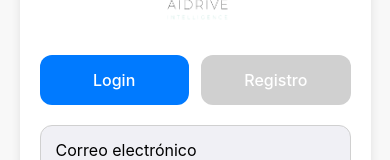
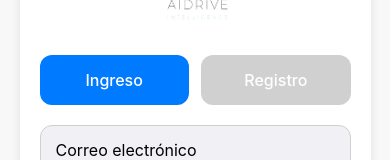
Before and after one commit to Jeffer332/AIDriveAPP, a React Native app: screen /Login in a window 390 px wide. Shown: the part 487-647 px from the top of the page. Built offline with nearby package versions, Linux system fonts and the light colour scheme.

Commit message:
correción lenguje boton login a ingreso

```diff
--- a/screens/LoginScreen.js
+++ b/screens/LoginScreen.js
@@ -71,7 +71,7 @@ export default function LoginScreen({ navigation }) {
               <TouchableOpacity
                 style={[styles.toggleButton, isLogin && styles.activeButton]}
                 onPress={() => navigation.navigate('Login')}>
-                <Text style={styles.toggleButtonText}>Login</Text>
+                <Text style={styles.toggleButtonText}>Ingreso</Text>
               </TouchableOpacity>
               <TouchableOpacity
                 style={[styles.toggleButton, !isLogin && styles.activeButton]}
```
